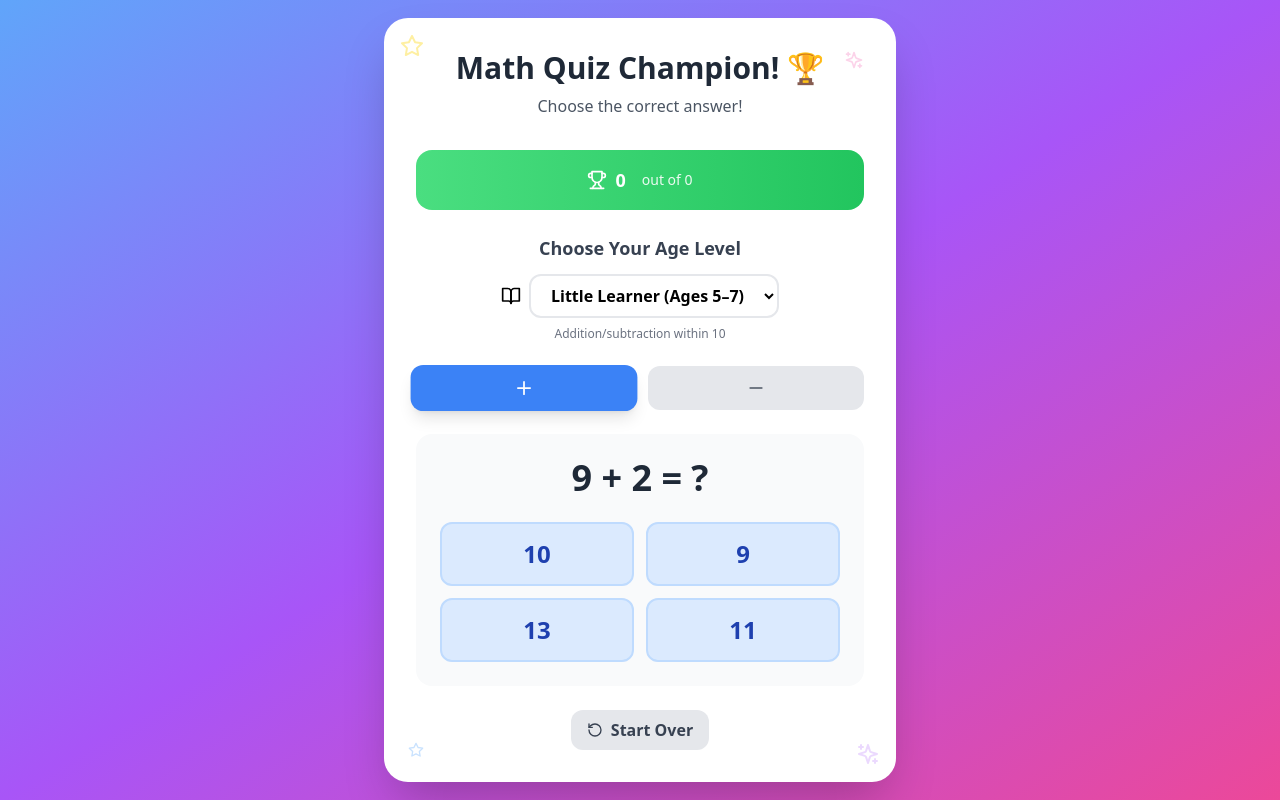
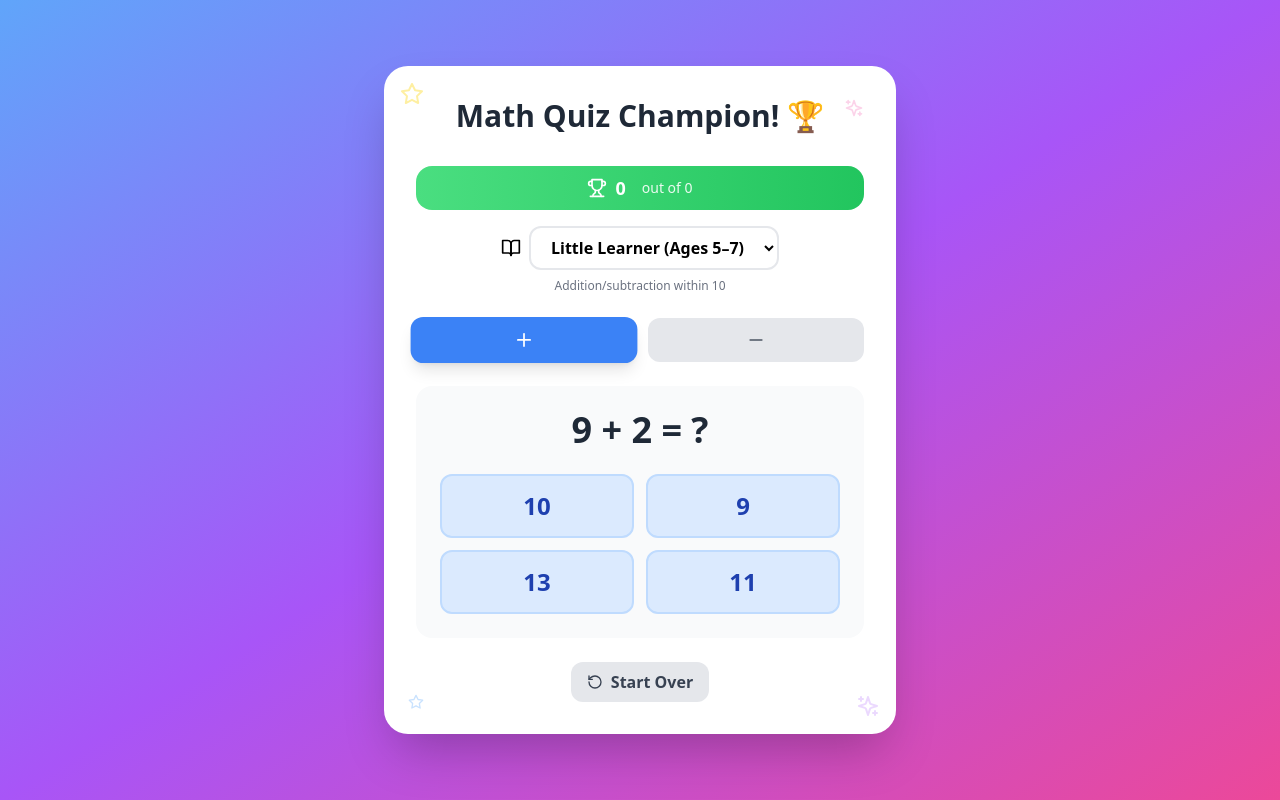
Before and after one commit to ilyaUsoltsev/math, a React (Vite) app: page / in a window 1280 px wide. Built offline with nearby package versions, Linux system fonts and the light colour scheme.

Commit message:
simplify interface

```diff
--- a/src/App.tsx
+++ b/src/App.tsx
@@ -278,11 +278,10 @@ function App() {
           <h1 className="text-3xl font-bold text-gray-800 mb-2">
             Math Quiz Champion! 🏆
           </h1>
-          <p className="text-gray-600">Choose the correct answer!</p>
         </div>
 
         {/* Score Display */}
-        <div className="bg-gradient-to-r from-green-400 to-green-500 rounded-2xl p-4 mb-6 text-white text-center relative z-10">
+        <div className="bg-gradient-to-r from-green-400 to-green-500 rounded-2xl p-2 mb-4 text-white text-center relative z-10">
           <div className="flex items-center justify-center space-x-4">
             <div className="flex items-center space-x-2">
               <Trophy className="w-5 h-5" />
@@ -301,7 +300,6 @@ function App() {
 
         {/* Age Group Selection */}
         <div className="mb-6 relative z-10">
-          <h3 className="text-lg font-semibold text-gray-700 mb-3 text-center">Choose Your Age Level</h3>
           <div className="flex items-center justify-center space-x-2 mb-2">
             {ageGroups[selectedAgeGroup].icon}
             <select
```
